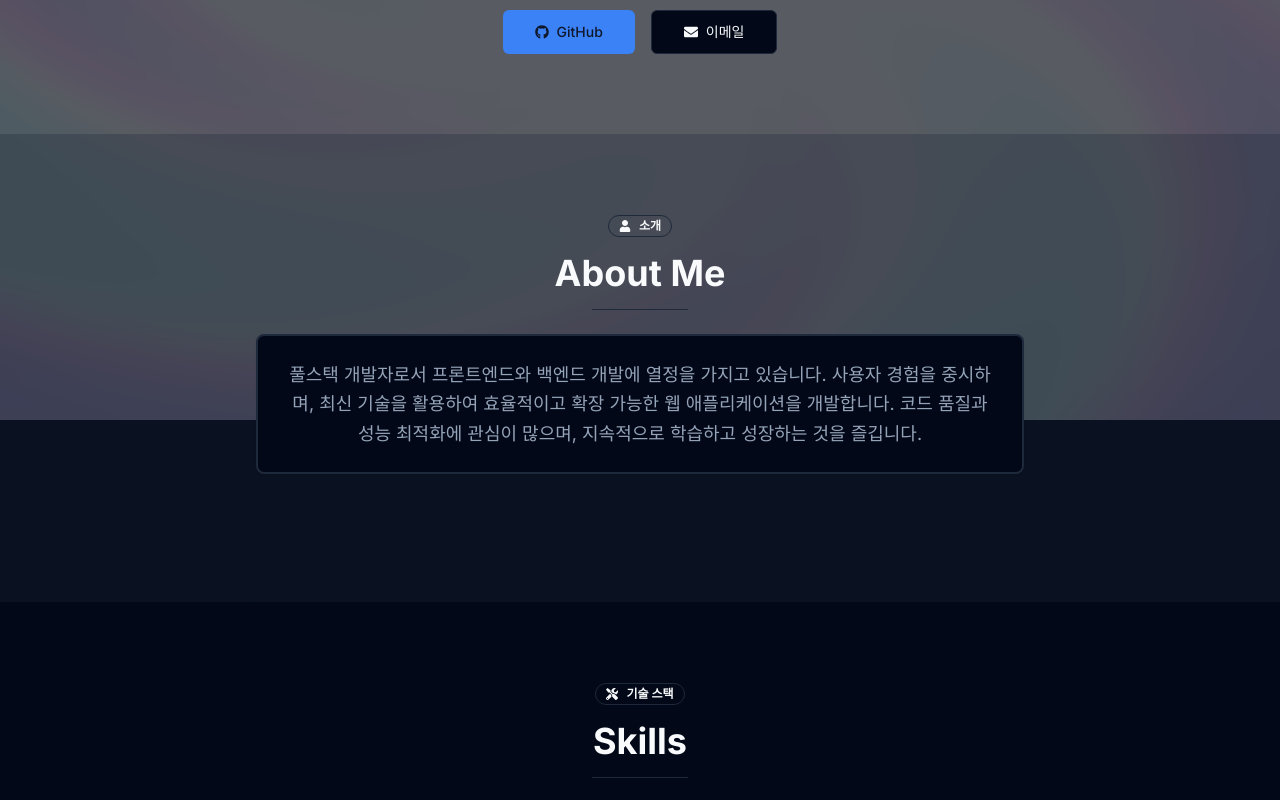
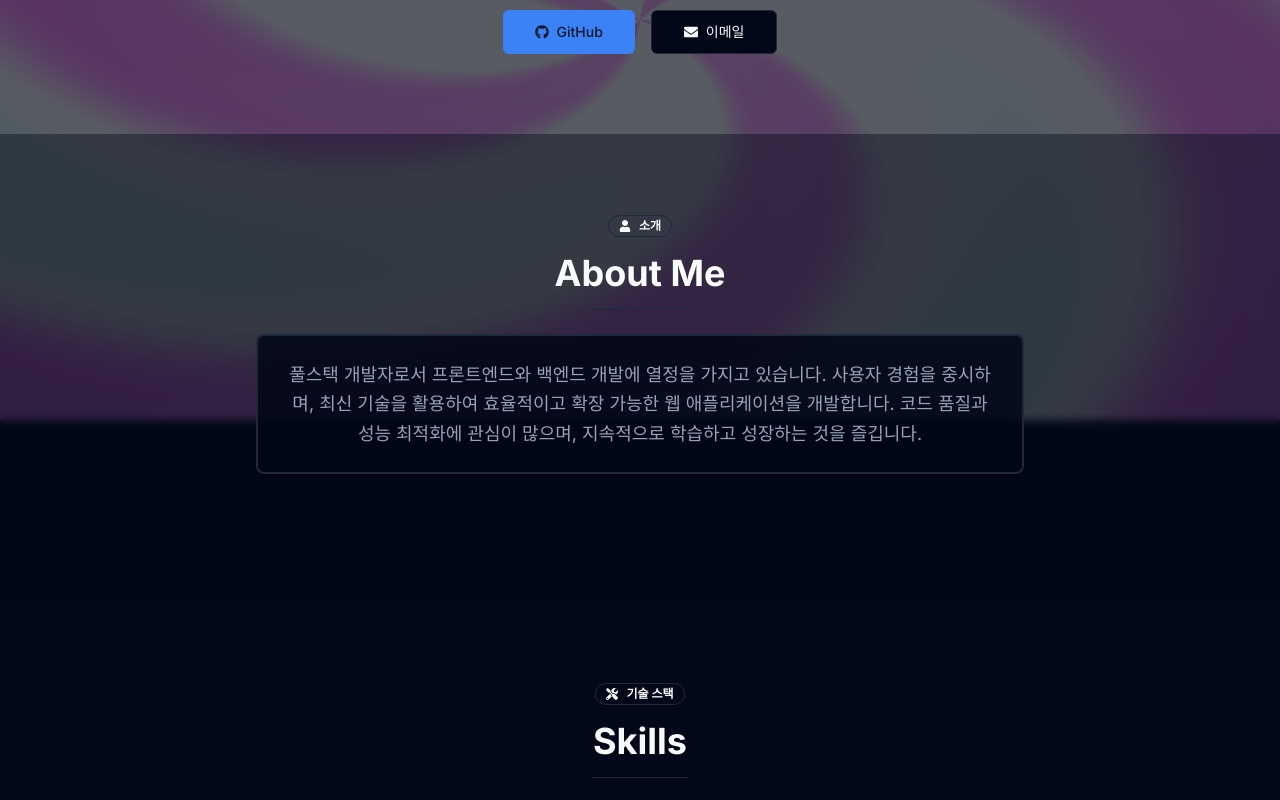
Before and after one commit to BeomJuGo/Portfolio, a Next.js app: page / in a window 1280 px wide. Shown: the part 380-1180 px from the top of the page. Built offline with nearby package versions, Linux system fonts and the light colour scheme.

Commit message:
Remove dark background and make Iridescence more visible with transparent sections

```diff
--- a/app/page.tsx
+++ b/app/page.tsx
@@ -50,11 +50,11 @@ export default function Home() {
   if (!mounted) return null
 
   return (
-    <div className="min-h-screen bg-gradient-to-br from-background via-background to-background/95 relative">
+    <div className="min-h-screen relative bg-transparent">
       <Iridescence
         color={[0.5, 0.6, 0.8]}
         mouseReact
-        amplitude={0.1}
+        amplitude={0.3}
         speed={1}
       />
 
@@ -145,7 +145,7 @@ export default function Home() {
       </section>
 
       {/* About Section */}
-      <section id="about" className="py-20 px-4 sm:px-6 lg:px-8 bg-muted/30 relative z-10">
+      <section id="about" className="py-20 px-4 sm:px-6 lg:px-8 bg-background/40 backdrop-blur-sm relative z-10">
         <div className="max-w-7xl mx-auto">
           <motion.div
             initial={{ opacity: 0, y: 20 }}
@@ -159,7 +159,7 @@ export default function Home() {
             </Badge>
             <h2 className="text-4xl font-bold text-foreground mb-4">About Me</h2>
             <Separator className="mx-auto w-24 mb-6" />
-            <Card className="max-w-3xl mx-auto border-2">
+            <Card className="max-w-3xl mx-auto border-2 bg-background/80 backdrop-blur-sm">
               <CardContent className="pt-6">
                 <p className="text-muted-foreground text-lg leading-relaxed">
                   풀스택 개발자로서 프론트엔드와 백엔드 개발에 열정을 가지고 있습니다.
@@ -197,7 +197,7 @@ export default function Home() {
                 viewport={{ once: true }}
                 transition={{ delay: index * 0.1 }}
               >
-                <Card className="border-2 hover:border-primary/50 transition-colors">
+                <Card className="border-2 hover:border-primary/50 transition-colors bg-background/80 backdrop-blur-sm">
                   <CardHeader>
                     <div className="flex justify-between items-center">
                       <CardTitle className="text-lg">{skill.name}</CardTitle>
@@ -223,7 +223,7 @@ export default function Home() {
       </section>
 
       {/* Projects Section */}
-      <section id="projects" className="py-20 px-4 sm:px-6 lg:px-8 bg-muted/30 relative z-10">
+      <section id="projects" className="py-20 px-4 sm:px-6 lg:px-8 bg-background/40 backdrop-blur-sm relative z-10">
         <div className="max-w-7xl mx-auto">
           <motion.div
             initial={{ opacity: 0, y: 20 }}
@@ -248,7 +248,7 @@ export default function Home() {
                 transition={{ delay: index * 0.2 }}
                 whileHover={{ y: -8 }}
               >
-                <Card className="border-2 hover:border-primary/50 transition-all h-full flex flex-col">
+                <Card className="border-2 hover:border-primary/50 transition-all h-full flex flex-col bg-background/80 backdrop-blur-sm">
                   <CardHeader>
                     <div className="flex items-center gap-3">
                       <div className="p-2 bg-primary/10 rounded-lg">
@@ -335,7 +335,7 @@ export default function Home() {
       </section>
 
       {/* Footer */}
-      <footer className="py-8 px-4 sm:px-6 lg:px-8 border-t border-border bg-muted/30 relative z-10">
+      <footer className="py-8 px-4 sm:px-6 lg:px-8 border-t border-border bg-background/40 backdrop-blur-sm relative z-10">
         <div className="max-w-7xl mx-auto text-center text-muted-foreground">
           <p>© 2026 고범주. All rights reserved.</p>
         </div>
```
